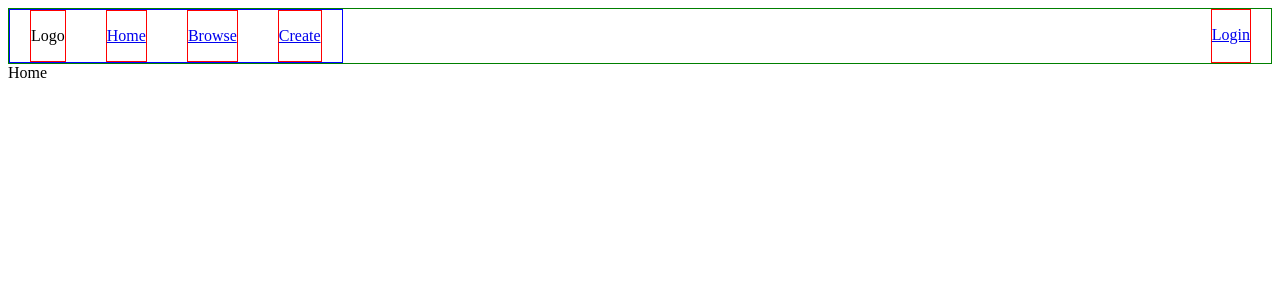
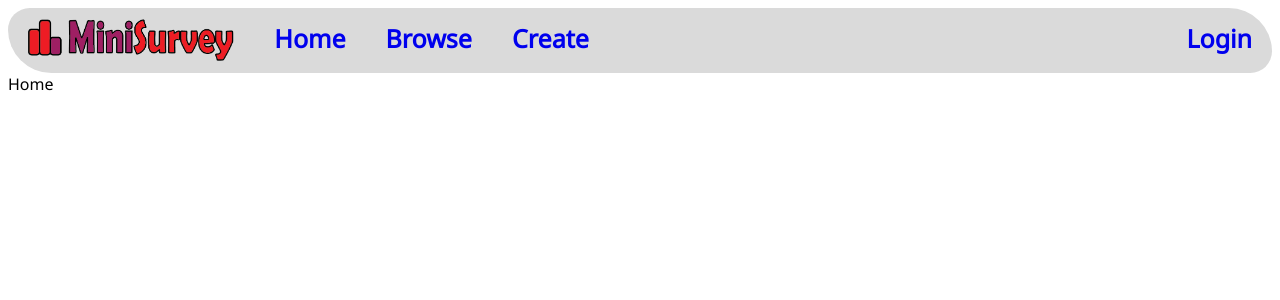
Before and after one commit to thoai-atb/mini-survey-system, a React (Create React App) app in the folder client/: page / in a window 1280 px wide. Shown: the top 300 px of the page. Built offline with nearby package versions, Linux system fonts and the light colour scheme.

Commit message:
add logo

```diff
--- a/client/public/index.html
+++ b/client/public/index.html
@@ -3,6 +3,8 @@
   <head>
     <meta charset="utf-8" />
     <link rel="icon" href="%PUBLIC_URL%/favicon.ico" />
+    <link rel="preconnect" href="https://fonts.gstatic.com">
+    <link href="https://fonts.googleapis.com/css2?family=Noto+Sans&display=swap" rel="stylesheet">
     <meta name="viewport" content="width=device-width, initial-scale=1" />
     <meta name="theme-color" content="#000000" />
     <meta
--- a/client/src/components/Nav/Nav.css
+++ b/client/src/components/Nav/Nav.css
@@ -1,17 +1,24 @@
 nav {
-    border: 1px solid green;
     display: flex;
     justify-content: space-between;
+    background-color: rgb(218, 218, 218);
+    border-radius: 4em 8em;
 }
 
 .nav-left {
     display: flex;
-    border: 1px solid blue;
     justify-content: space-between;
 }
 
 .nav-item {
     display: inline-block;
-    border: 1px solid red;
+    padding: 5px 0px 5px 0px;
     margin: 0px 20px 0px 20px;
 }
+
+.nav-item p {
+    font-size: 25px;
+    line-height: 0;
+    font-weight: bolder;
+    text-decoration: none;
+}
--- a/client/src/components/Nav/Nav.js
+++ b/client/src/components/Nav/Nav.js
@@ -1,32 +1,33 @@
 import React from 'react'
 import {Link} from 'react-router-dom'
 import './Nav.css'
+import logo from "./minisurvey.png"
 
 const Nav = () => {
     return (
         <nav>
           <div className="nav-left">
             <div className="nav-item">
-              <p>Logo</p>
+              <img height="50px" src={logo} alt="logo"></img>
             </div>
             <div className="nav-item">
-              <Link to='/'>
+              <Link style={{textDecoration: 'none'}} to='/'>
                 <p>Home</p>
               </Link>
             </div>
             <div className="nav-item">
-              <Link to='/browse'>
+              <Link style={{textDecoration: 'none'}} to='/browse'>
                 <p>Browse</p>
               </Link>
             </div>
             <div className="nav-item">
-              <Link to='/create'>
+              <Link style={{textDecoration: 'none'}} to='/create'>
                 <p>Create</p>
               </Link>
             </div>
           </div>
           <div className="nav-item">
-              <Link to='/login'>
+              <Link style={{textDecoration: 'none'}} to='/login'>
                 <p>Login</p>
               </Link>
           </div>
--- a/client/src/index.css
+++ b/client/src/index.css
@@ -0,0 +1,3 @@
+body {
+    font-family: 'Noto Sans', sans-serif;
+}
```
Also changed, not shown: client/src/components/Nav/minisurvey.png (added).
